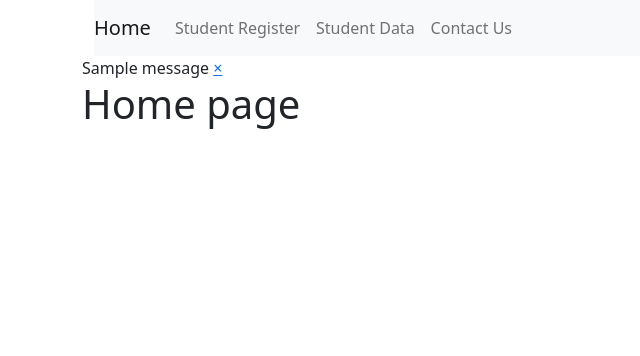
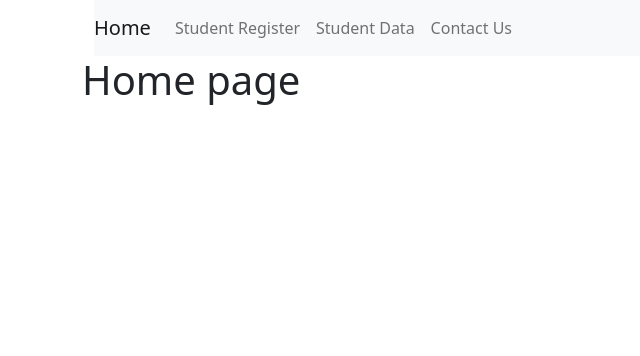
Before and after one commit to AP-Skill-Development-Corporation/WebDevelopmentUsingDjango-internship-SRM-University, a Django app: page /home/ in a window 1280 px wide. Shown: the top 356 px of the page, without its empty margins (0-640 px from the left). Run offline with Django 3.2, Linux system fonts and the light colour scheme; tables that the repository leaves empty hold one stand-in row (values such as "Sample post"); one stand-in notice (Sample message) is shown.

Commit message:
messages

```diff
--- a/01-07-2021/college/student/templates/student/messages.html
+++ b/01-07-2021/college/student/templates/student/messages.html
@@ -1,14 +1,7 @@
-<!--{% if messages %}-->
-<!--  {% for msg in messages %}-->
-<!--    <div class="alert alert-info alert-dismissable">-->
-<!--      <button type="button" class="close" data-dismiss="alert" aria-hidden="true">&times;</button>-->
-<!--      {{msg.message}}-->
-<!--    </div>-->
-<!--  {% endfor %}-->
-<!--{% endif %}-->
-{% for message in messages %}
-    <div class="message">
-        {{ message }}
-        <a href="#" class="del-msg">&times;</a>
-    </div>
-{% endfor %}
+{% if messages %}
+        {% for message in messages %}
+         {% if message.tags %}  <script>alert("{{ message }}")</script> {% endif %}
+
+        {% endfor %}
+
+    {% endif %}
```
Also changed, not shown: 01-07-2021/college/db.sqlite3.
